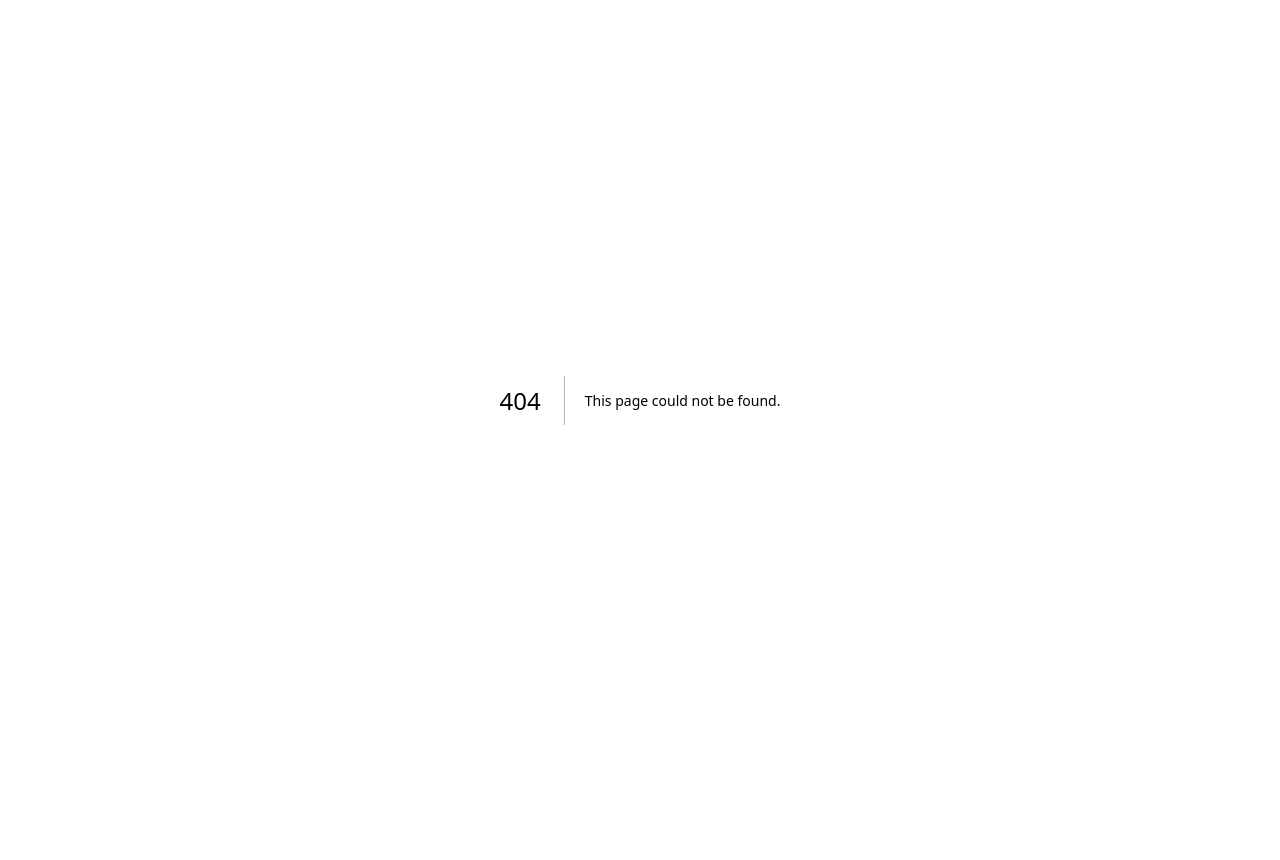
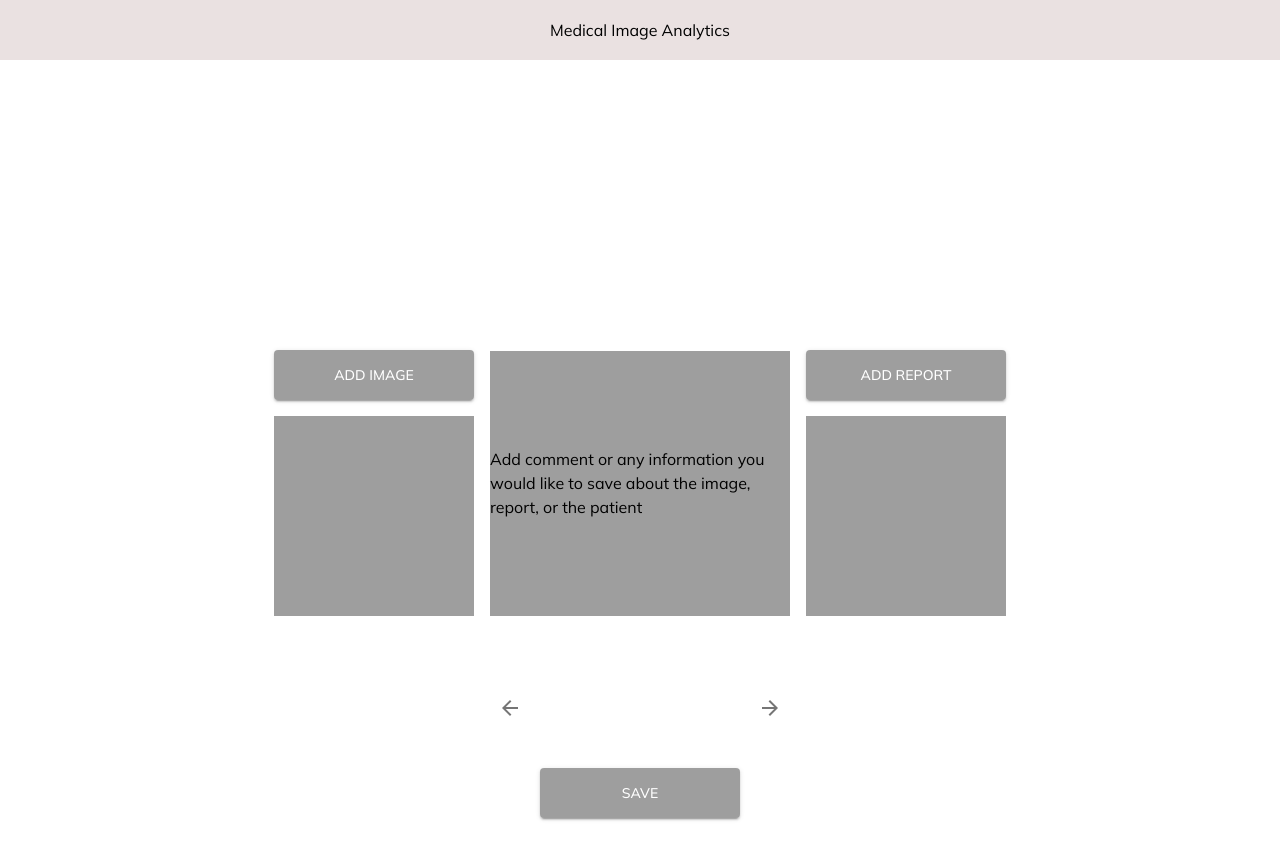
Before and after one commit to fahad-git/cardiacsegnet-frontend, a Next.js app in the folder frontend/: page /addPairs in a window 1280 px wide. Before the commit this address had no page. Shown: the top 860 px of the page. Before the commit the page ends 800 px from the top, so only its background shows below. Built offline with nearby package versions, Linux system fonts and the light colour scheme.

Commit message:
MIA-22-newPairs: made new page

```diff
--- a/frontend/package.json
+++ b/frontend/package.json
@@ -11,7 +11,8 @@
   "dependencies": {
     "@emotion/react": "^11.11.1",
     "@emotion/styled": "^11.11.0",
-    "@mui/material": "^5.14.10",
+    "@mui/icons-material": "^5.14.14",
+    "@mui/material": "^5.14.14",
     "@types/react-slick": "^0.23.10",
     "next": "latest",
     "react": "latest",
--- /dev/null
+++ b/frontend/src/app/addPairs/page.tsx
@@ -0,0 +1,100 @@
+"use client";
+
+import React from "react";
+import { Box, Button, IconButton } from "@mui/material";
+import Navbar from "@/components/Navbar";
+import ArrowBackIcon from "@mui/icons-material/ArrowBack";
+import ArrowForwardIcon from "@mui/icons-material/ArrowForward";
+
+function page() {
+  return (
+    <div>
+      <Navbar />
+      <Box
+        sx={{
+          display: "flex",
+          flexDirection: "column",
+          justifyContent: "center",
+          alignItems: "center",
+          m: 2,
+          height: 1000,
+        }}
+      >
+        <Box
+          sx={{
+            display: "flex",
+            flexDirection: "row",
+            justifyContent: "center",
+            alignItems: "center",
+            m: 2,
+          }}
+        >
+          <Box sx={{ m: 2 }}>
+            <Button
+              variant="contained"
+              sx={{ bgcolor: "text.disabled", mb: 2, width: 200, height: 50 }}
+            >
+              Add Image
+            </Button>
+            <Box
+              sx={{ bgcolor: "text.disabled", width: 200, height: 200 }}
+            ></Box>
+          </Box>
+
+          <Box
+            sx={{
+              bgcolor: "text.disabled",
+              display: "flex",
+              alignItems: "center",
+              width: 300,
+              height: 265,
+            }}
+          >
+            Add comment or any information you would like to save about the
+            image, report, or the patient
+          </Box>
+
+          <Box sx={{ m: 2 }}>
+            <Button
+              variant="contained"
+              sx={{ bgcolor: "text.disabled", mb: 2, width: 200, height: 50 }}
+            >
+              Add Report
+            </Button>
+            <Box
+              sx={{ bgcolor: "text.disabled", width: 200, height: 200 }}
+            ></Box>
+          </Box>
+        </Box>
+
+        <Box
+          sx={{
+            width: 300,
+            display: "flex",
+            flexDirection: "row",
+            justifyContent: "space-between",
+            py: 5,
+          }}
+        >
+          <IconButton aria-label="Arrow">
+            <ArrowBackIcon />
+          </IconButton>
+          <IconButton aria-label="Arrow">
+            <ArrowForwardIcon />
+          </IconButton>
+        </Box>
+
+        <Box>
+        <Button
+              variant="contained"
+              sx={{ bgcolor: "text.disabled", mb: 2, width: 200, height: 50 }}
+            >
+              Save
+            </Button>
+        </Box>
+      </Box>
+    </div>
+  );
+}
+
+export default page;
```
Also changed, not shown: 1 other file (tests, documents, lock files or other folders).
